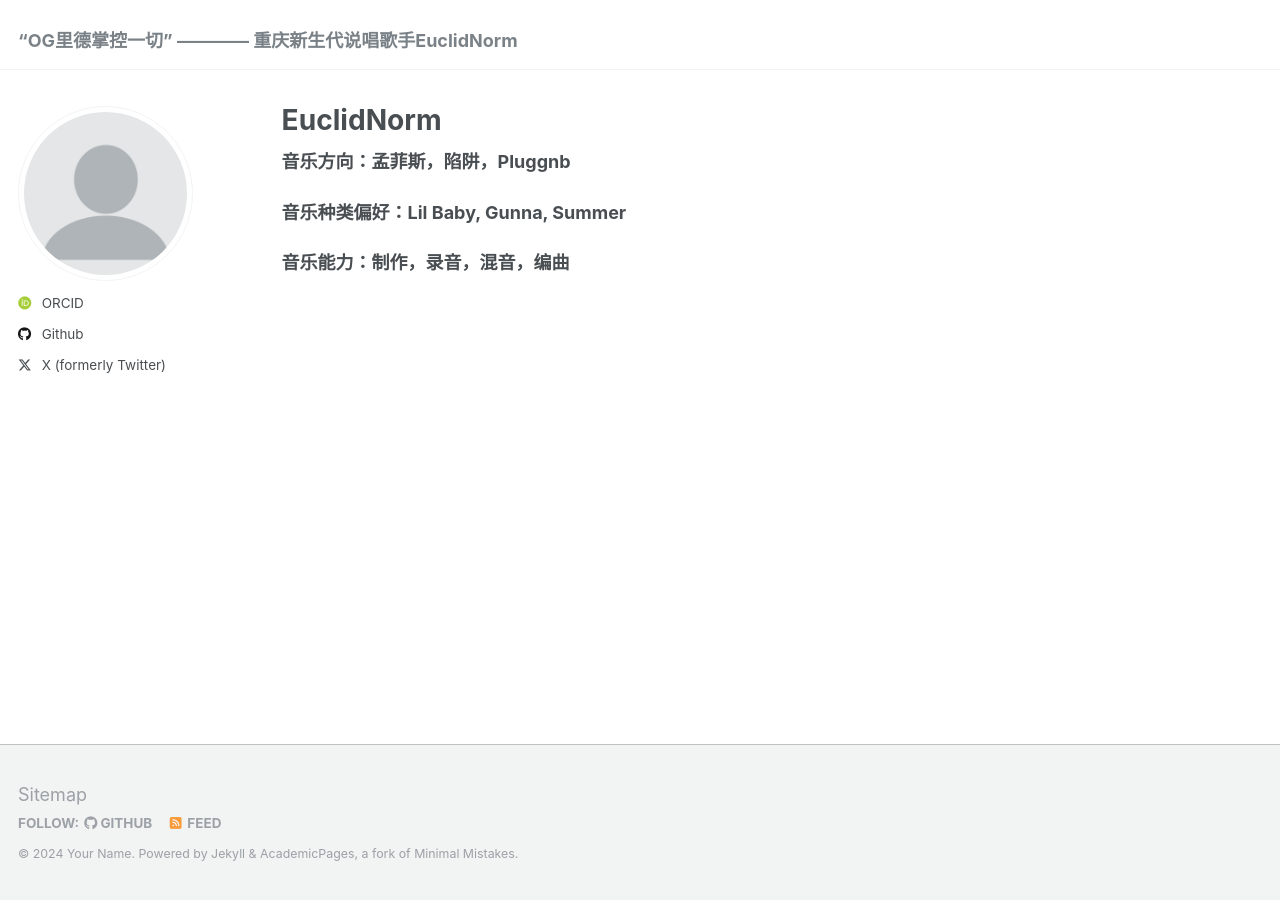
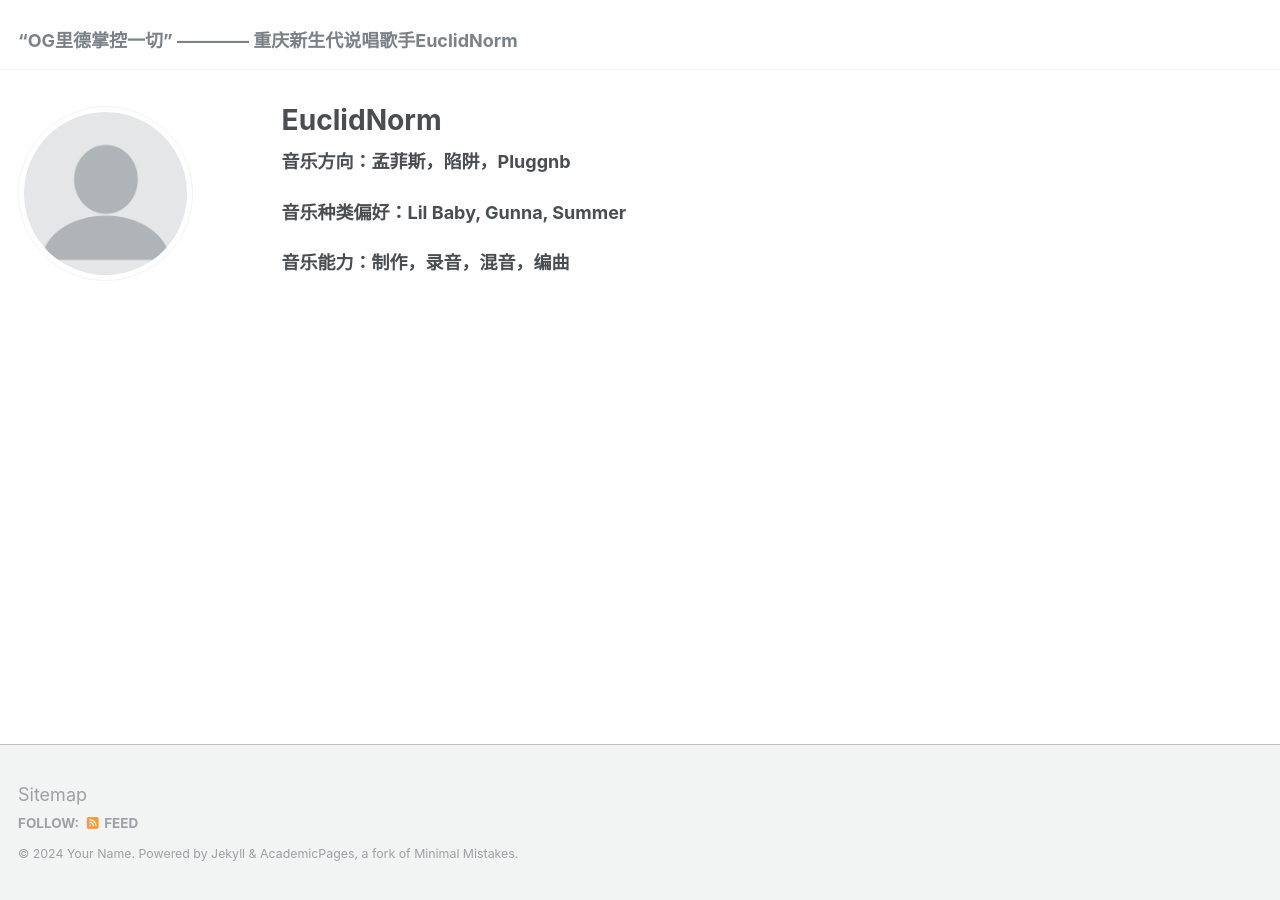
Before and after one commit to BSITA-CQ/BSITA-CQ.github.io, a Jekyll site: the page built from _pages/about.md, in a window 1280 px wide. Built offline with Jekyll 4.4.1, drawn with Linux system fonts in a browser that asks for light colours; some web fonts are replaced.

Commit message:
Update _config.yml

```diff
--- a/_config.yml
+++ b/_config.yml
@@ -96,20 +96,20 @@ author:
   flickr           :
   facebook         :
   foursquare       :
-  github           : "academicpages"
+  github           : #"academicpages"
   google_plus      :
   keybase          :
   instagram        :
   impactstory      : #"https://profiles.impactstory.org/u/xxxx-xxxx-xxxx-xxxx"
   lastfm           :
   linkedin         :
-  orcid            : "http://orcid.org/yourorcidurl"
+  orcid            : #"http://orcid.org/yourorcidurl"
   pinterest        :
   soundcloud       :
   stackoverflow    : # http://stackoverflow.com/users/123456/username
   steam            :
   tumblr           :
-  twitter          : "replacethistwitterhandle"
+  twitter          : #"replacethistwitterhandle"
   vine             :
   weibo            :
   xing             :
```
